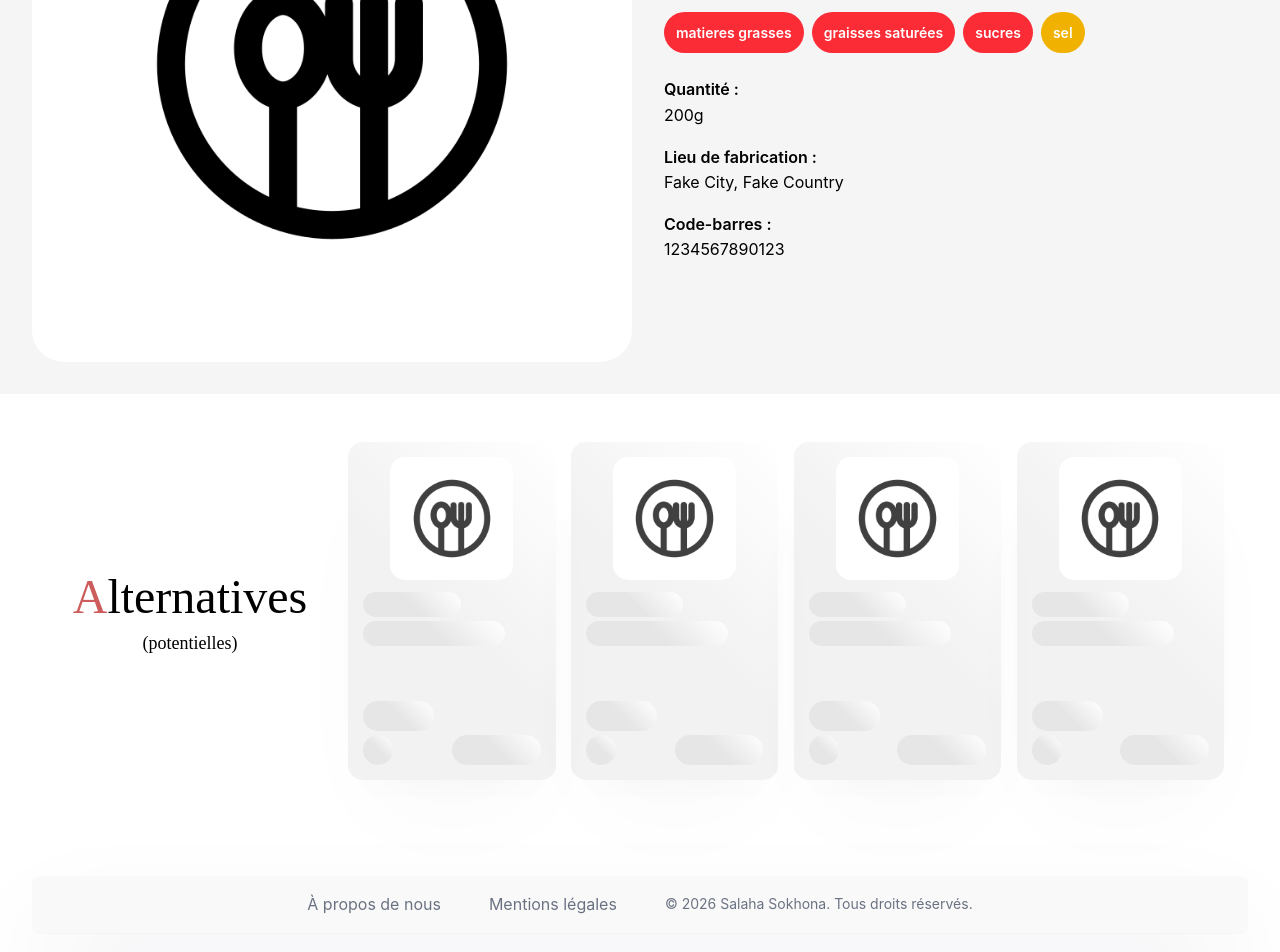
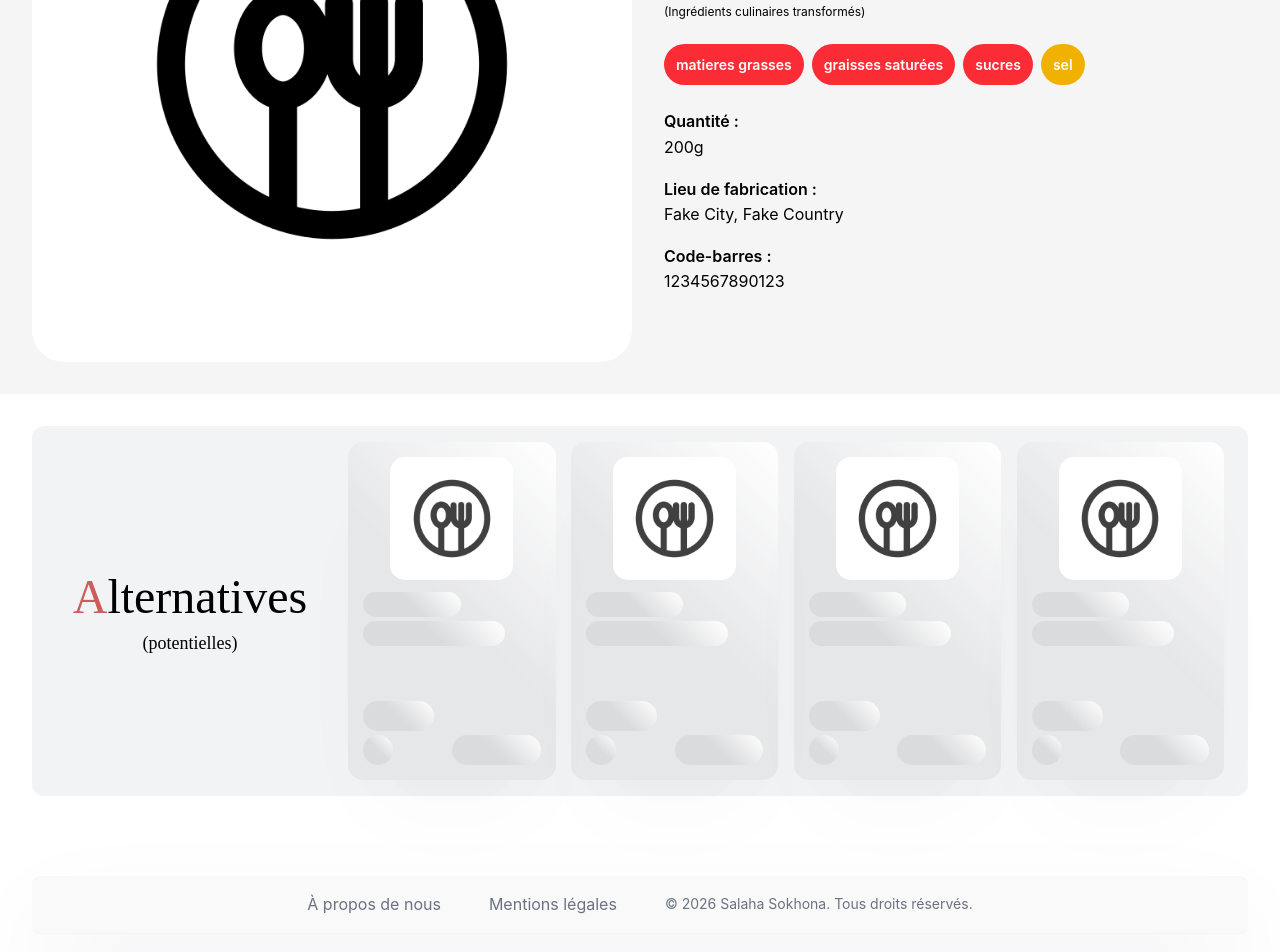
Before and after one commit to salaahl/nutri_verif_by_vue.js, a Vue app: page /product/1 in a window 1280 px wide. Shown: the part 406-1358 px from the top of the page. Built offline with nearby package versions, Linux system fonts and the light colour scheme; a web font is replaced by a local one.

Commit message:
style: redesign des cartes produit

```diff
--- a/src/assets/stylesheets/main.css
+++ b/src/assets/stylesheets/main.css
@@ -1,5 +1,19 @@
 @import './base.css';
 @import 'tailwindcss';
+
+@theme {
+  --breakpoint-xs: 375px;
+  --breakpoint-sm: 640px;
+  --breakpoint-md: 768px;
+  --breakpoint-lg: 1024px;
+  --breakpoint-xl: 1280px;
+  --breakpoint-2xl: 1536px;
+  --breakpoint-max-2xl: 1535px;
+  --breakpoint-max-xl: 1279px;
+  --breakpoint-max-lg: 1023px;
+  --breakpoint-max-md: 767px;
+  --breakpoint-max-sm: 639px;
+}
 
 #app {
   display: flex;
--- a/src/components/AlternativesProducts.vue
+++ b/src/components/AlternativesProducts.vue
@@ -43,7 +43,7 @@ function searchAlternatives() {
   <aside v-if="hasProduct" class="mb-16">
     <section
       id="more-products"
-      :class="`relative min-h-[125px] w-full flex flex-wrap lg:flex-nowrap items-stretch lg:items-center justify-between px-4 md:px-6 py-4 ${from === 'home' ? 'bg-[#ffffff80]' : 'bg-white'} rounded-xl`"
+      :class="`relative min-h-[125px] w-full flex flex-wrap lg:flex-nowrap items-stretch lg:items-center justify-between px-4 md:px-6 py-4 ${from === 'home' ? 'bg-[#ffffff80]' : 'bg-gray-200/50'} rounded-xl`"
     >
       <h2
         class="title w-full lg:w-1/4 mt-4 mb-8 lg:ml-[-0.75rem] lg:m-0 text-center text-3xl lg:text-2xl"
--- a/src/components/ProductCard.vue
+++ b/src/components/ProductCard.vue
@@ -124,17 +124,65 @@ const searchProductsByCategory: Function = async (category: string) => {
 </template>
 
 <style scoped>
+@property --gradient-pos {
+  syntax: '<percentage>';
+  inherits: false;
+  initial-value: 100%;
+}
+
 .product {
+  --gradient-pos: 50%;
   position: relative;
   height: 280px;
   padding: 15px;
-  background-color: #f9f9f9;
+  background: radial-gradient(
+    circle,
+    rgba(255, 255, 255, 0.5) var(--gradient-pos),
+    rgba(0, 0, 0, 0) 100%
+  );
   border-radius: 10px;
   box-shadow:
     rgba(255, 255, 255, 0.01) 0px 1px 1px 0px inset,
     rgba(50, 50, 93, 0.025) 0px 50px 100px -20px,
     rgba(0, 0, 0, 0.03) 0px 30px 60px -30px;
-  transition: all 1s
+  transition:
+    --gradient-pos 0.15s ease-in-out,
+    transform 1s
+      linear(
+        0 0%,
+        0.22 2.1%,
+        0.86 6.5%,
+        1.11 8.6%,
+        1.3 10.7%,
+        1.35 11.8%,
+        1.37 12.9%,
+        1.37 13.7%,
+        1.36 14.5%,
+        1.32 16.2%,
+        1.03 21.8%,
+        0.94 24%,
+        0.89 25.9%,
+        0.88 26.85%,
+        0.87 27.8%,
+        0.87 29.25%,
+        0.88 30.7%,
+        0.91 32.4%,
+        0.98 36.4%,
+        1.01 38.3%,
+        1.04 40.5%,
+        1.05 42.7%,
+        1.05 44.1%,
+        1.04 45.7%,
+        1 53.3%,
+        0.99 55.4%,
+        0.98 57.5%,
+        0.99 60.7%,
+        1 68.1%,
+        1.01 72.2%,
+        1 86.7%,
+        1 100%
+      ),
+    box-shadow 1s
       linear(
         0 0%,
         0.22 2.1%,
@@ -172,6 +220,7 @@ const searchProductsByCategory: Function = async (category: string) => {
 }
 
 .product:hover {
+  --gradient-pos: 100%;
   transform: translateY(-1%);
   box-shadow:
     rgba(255, 255, 255, 0.02) 0px 1px 1px 0px inset,
```
Lines whose indentation alone changed are shown as unchanged.
